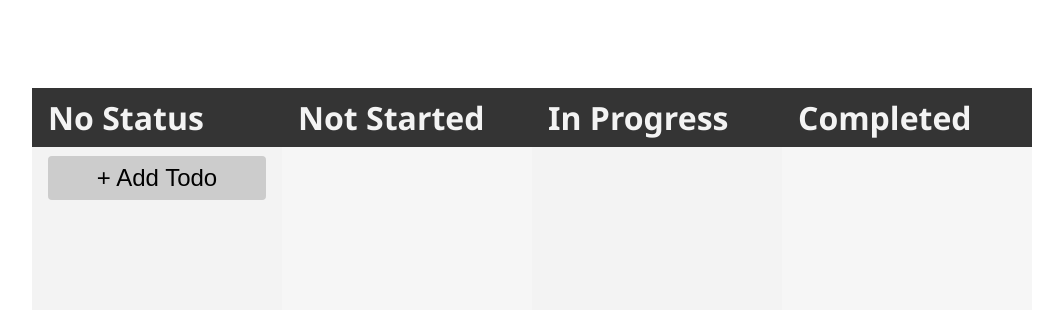
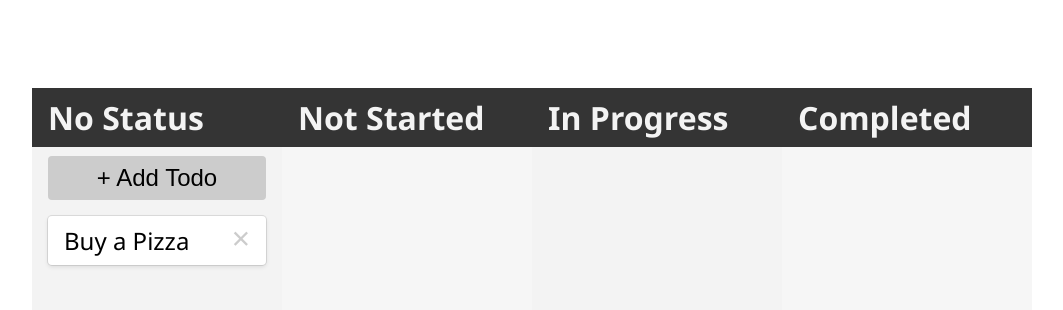
Before and after one commit to hemmati96/dragAble, a plain HTML site: page 184-explain-of-draggable-TodoList-project/source/index.html in a window 1280 px wide. Shown: the whole page, without its empty margins (108-1171 px from the left). Drawn offline with Linux system fonts and the light colour scheme.

```diff
--- a/184-explain-of-draggable-TodoList-project/source/index.html
+++ b/184-explain-of-draggable-TodoList-project/source/index.html
@@ -27,7 +27,10 @@
       <div class="status" id="no_status">
         <h1>No Status</h1>
         <button id="add_btn" data-target-modal="#todo_form">+ Add Todo</button>
-
+        <div  id="todoId" class="todo"  draggable="true" onclick="removeTodoHandler()" ondragstart="dragStartHandler(event)">
+          Buy a Pizza
+          <span class="close">&times;</span>
+        </div>
       </div>
       <div  class="status" ondrop="dropHandler(event)" ondragover="dragOverHandler(event)">
         <h1>Not Started</h1>
--- a/184-explain-of-draggable-TodoList-project/source/js/app.js
+++ b/184-explain-of-draggable-TodoList-project/source/js/app.js
@@ -23,7 +23,7 @@
 	todoInput.value=''
 
 }
-function removeTodoHandller(event){
+function removeTodoHandler(event){
   event.target.parentElement.remove()
 }
 
@@ -45,7 +45,7 @@
            const todoId='todo'+ todoCounter;
            newTodo.id=todoId;
            todoCounter++
-        newTodo.addEventListener('click', removeTodoHandller)
+        newTodo.addEventListener('click', removeTodoHandler)
 
            removeValue()
            modal.classList.remove('active')
```
